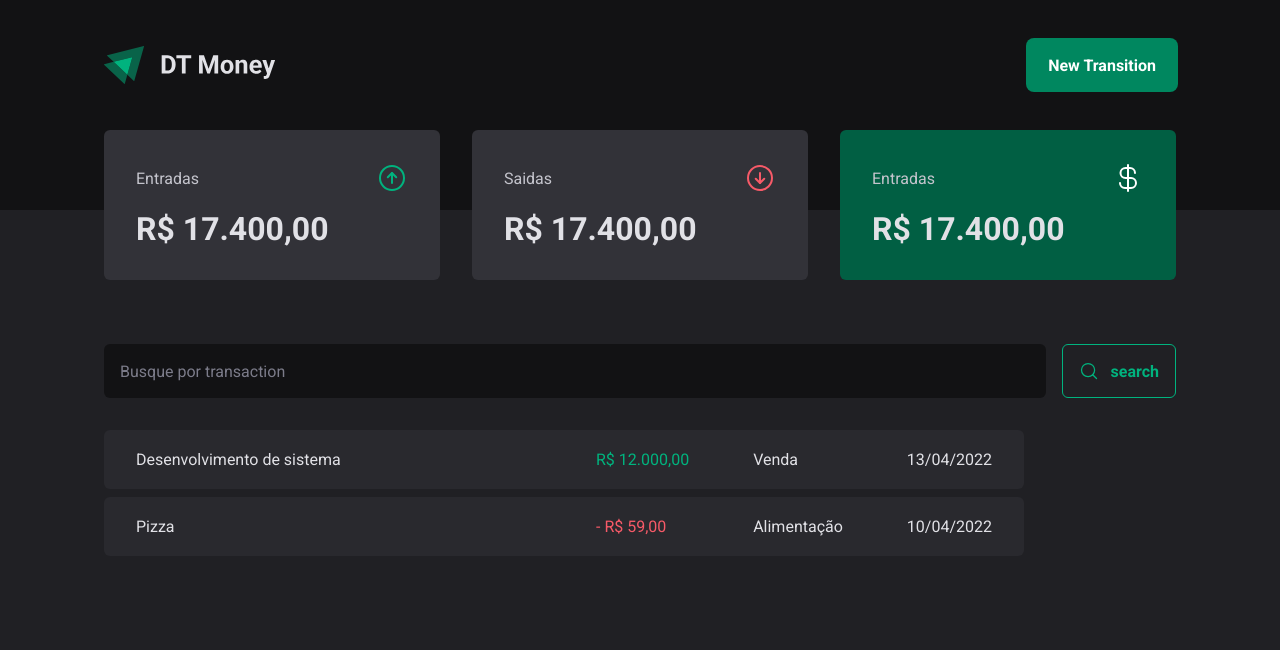
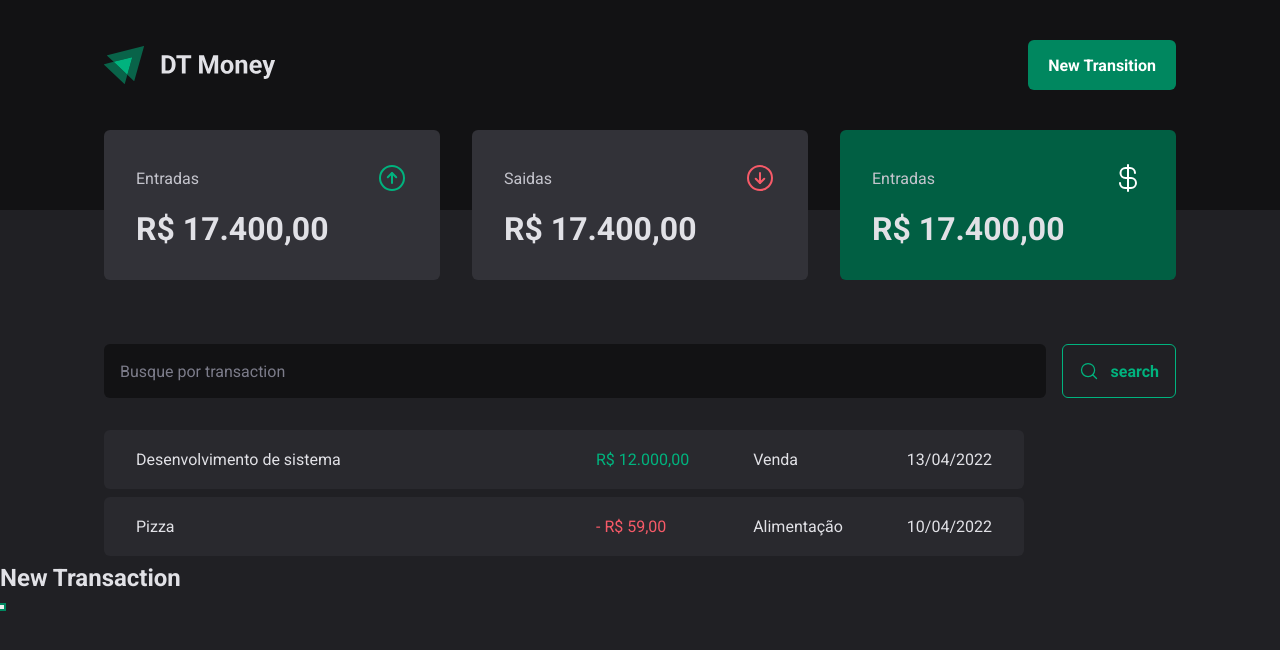
Before and after one commit to Vinicius-Holtman/dt-money-ignite, a React (Vite) app: page / in a window 1280 px wide. Both pictures are taken after a click on the button "New Transition". Shown: the top 650 px of the page. Built offline with nearby package versions, Linux system fonts and the light colour scheme.

Commit message:
Import radix-ui

```diff
--- a/package.json
+++ b/package.json
@@ -9,6 +9,7 @@
     "preview": "vite preview"
   },
   "dependencies": {
+    "@radix-ui/react-dialog": "^1.0.2",
     "phosphor-react": "^1.4.1",
     "react": "^18.2.0",
     "react-dom": "^18.2.0",
--- a/src/components/Header/index.tsx
+++ b/src/components/Header/index.tsx
@@ -1,5 +1,6 @@
 import { HeaderContainer, HeaderContent, NewTransactionButton } from "./styles";
 import logoImg from '../../assets/logo.svg';
+import * as Dialog from '@radix-ui/react-dialog';
 
 export function Header() {
   return (
@@ -7,9 +8,24 @@
       <HeaderContent>
         <img src={logoImg} alt="" />
 
-        <NewTransactionButton>
-          New Transition
-        </NewTransactionButton>
+
+        <Dialog.Root>
+          <Dialog.Trigger asChild>
+            <NewTransactionButton>
+              New Transition
+            </NewTransactionButton>
+          </Dialog.Trigger>
+
+          <Dialog.Portal>
+            <Dialog.Overlay />
+
+            <Dialog.Content>
+              <Dialog.Title>New Transaction</Dialog.Title>
+              <Dialog.Description />
+              <Dialog.Close />
+            </Dialog.Content>
+          </Dialog.Portal>
+        </Dialog.Root>
       </HeaderContent>
     </HeaderContainer>
   )
```
Also changed, not shown: 1 other file (tests, documents, lock files or other folders).
